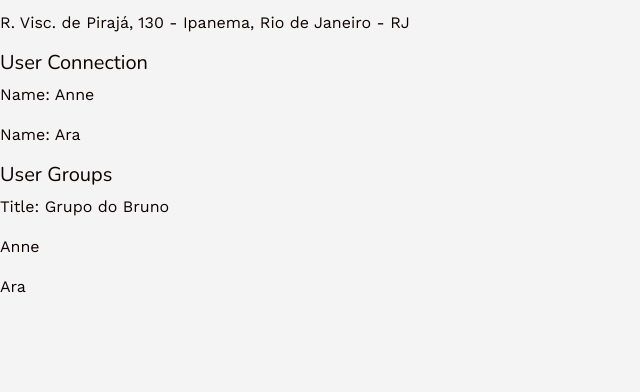
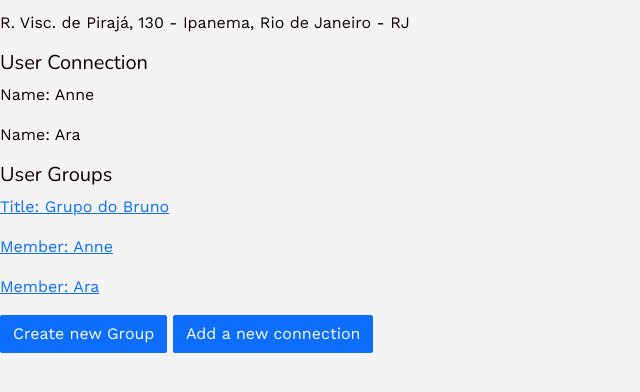
Before and after one commit to ANNEBORTOLI/timezone-app, a Rails app: page /users/1 in a window 1280 px wide. Shown: the part 175-567 px from the top of the page, without its empty margins (0-640 px from the left). Run offline with Rails 7, Linux system fonts and the light colour scheme; a user stored in the database is signed in; data comes from the database, SQL or seed files in the repository; style sheets or scripts are compiled from the project's sources; some libraries are stand-ins or nearby versions.

Commit message:
add links

```diff
--- /dev/null
+++ b/app/views/connections/new.html.erb
@@ -0,0 +1 @@
+<p>New connection page</p>
--- a/app/views/groups/edit.html.erb
+++ b/app/views/groups/edit.html.erb
@@ -1,6 +1,6 @@
 <div class="container row justify-content-center">
   <div style="width: 60rem; height: 100vh ">
-    <h1 class= "my-4">Editing a Group</h1>
+    <h1 class= "my-4">Updating User profile</h1>
     <%= simple_form_for @group do |f| %>
       <%= f.input :title %>
       <%= f.input :contact_ids, collection: @connections, label_method: :full_name, input_html: { multiple: true, data: { controller: "tom-select" } }  %>
--- a/app/views/shared/_navbar.html.erb
+++ b/app/views/shared/_navbar.html.erb
@@ -1,6 +1,6 @@
 <div class="navbar navbar-expand-sm navbar-light navbar-lewagon">
   <div class="container-fluid">
-    <%= link_to "#", class: "navbar-brand" do %>
+    <%= link_to root_path, class: "navbar-brand" do %>
       <%= image_tag "https://raw.githubusercontent.com/lewagon/fullstack-images/master/uikit/logo.png" %>
     <% end %>
 
--- a/app/views/users/show.html.erb
+++ b/app/views/users/show.html.erb
@@ -3,6 +3,7 @@
 <h5>User info</h5>
 <p><%= @user.first_name %> <%= @user.last_name %></p>
 <p><%= @user.address %></p>
+
 
 <h5>User Connection</h5>
 <% @connections.each do |connection|  %>
@@ -12,9 +13,13 @@
 
 <h5>User Groups</h5>
 <% @groups.each do |group|  %>
+  <a href="<%= group_path(group) %>">
   <p>Title: <%= group.title %></p>
   <% group.contact_ids.each do |member| %>
     <% user = User.find(member)  %>
-    <p><%= user.first_name %></p>
+    <p>Member: <%= user.first_name %></p>
   <% end %>
 <% end %>
+
+<%= link_to "Create new Group",  new_group_path, class: "btn btn-primary" %>
+<%= link_to "Add a new connection",  new_connection_path, class: "btn btn-primary" %>
--- a/config/routes.rb
+++ b/config/routes.rb
@@ -1,7 +1,7 @@
 Rails.application.routes.draw do
   devise_for :users
-  root to: "pages#home"
-
+  # root to: "pages#home"
+  root to: "users#show"
   resources :users, only: %i[index show]
   resources :connections, only: %i[new create destroy]
   resources :groups
```
